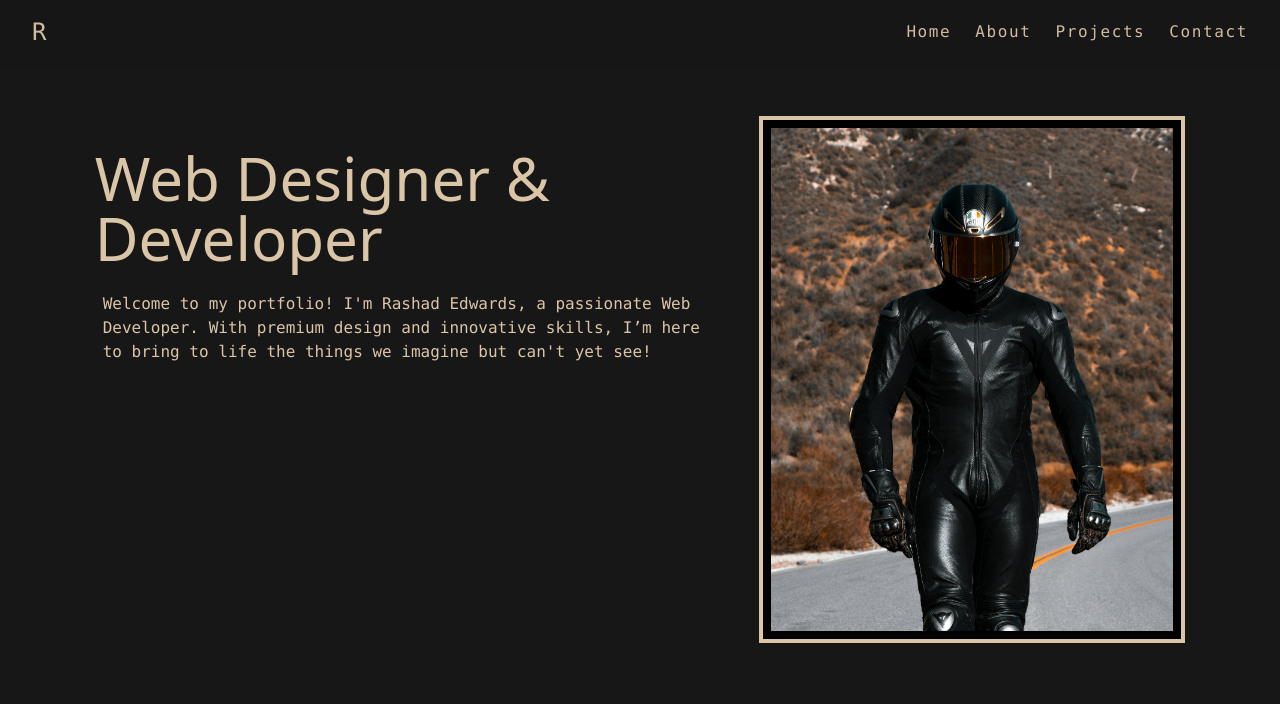
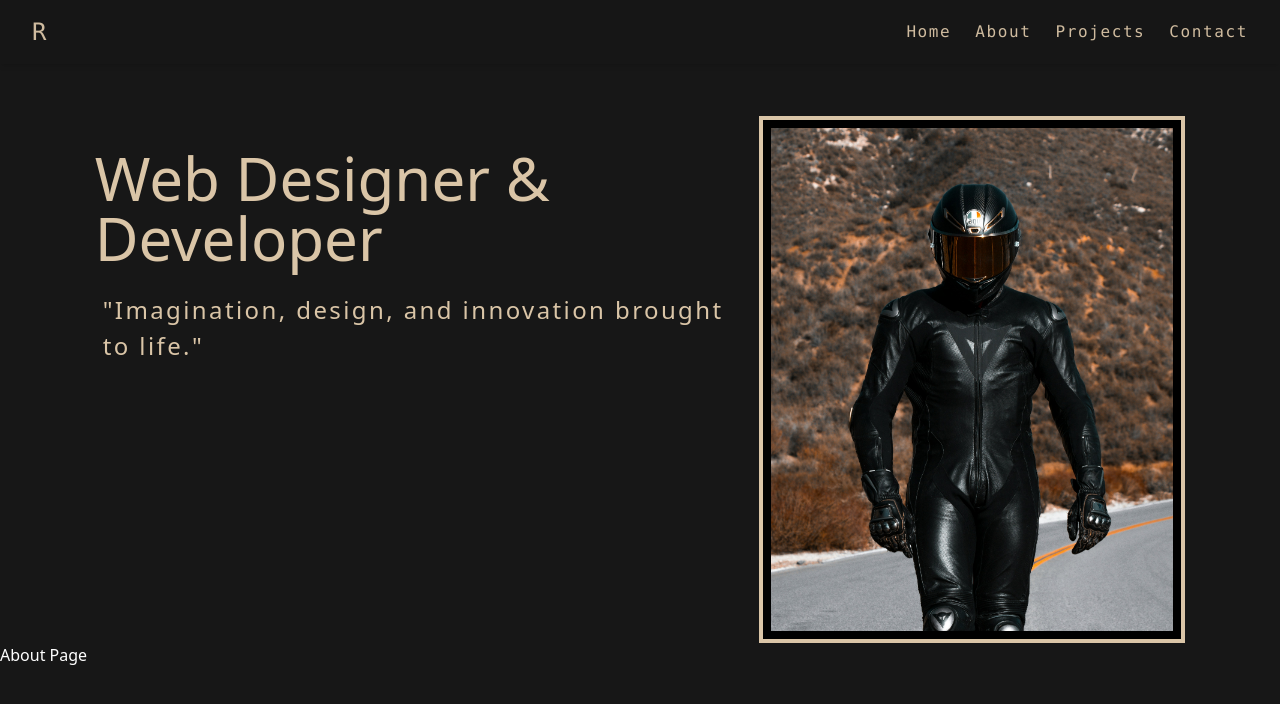
Before and after one commit to rashad3412/portfolioReactApp, a React (Vite) app: page / in a window 1280 px wide. Shown: the top 704 px of the page. Built offline with nearby package versions, Linux system fonts and the light colour scheme.

Commit message:
updated homePage

```diff
--- a/src/App.jsx
+++ b/src/App.jsx
@@ -13,9 +13,9 @@ function App() {
         <section id="home">
           <HomePage />
         </section>
-        {/* <section id="about">
+        <section id="about">
           <AboutPage />
-        </section> */}
+        </section>
         {/* <section id="projects">
           <ProjectPage />
         </section> */}
--- a/src/pages/Home.jsx
+++ b/src/pages/Home.jsx
@@ -19,10 +19,8 @@ function HomePage() {
           and a border for small screens, removes the border at 768px
           (md:border-none). */}
 
-        <p className="font-mono w-10/12 p-2  mx-auto mt-3  text-beige leading-6 border border-stone-700 md:border-none md:pt-0 md:w-full md:mt-6 md:font-medium">
-          Welcome to my portfolio! I'm Rashad Edwards, a passionate Web
-          Developer. With premium design and innovative skills, I’m here to
-          bring to life the things we imagine but can't yet see!
+        <p className="font-sans text-2xl w-10/12 p-2  mx-auto mt-3  text-beige leading-9 border border-stone-700 font-extralight tracking-widest md:border-none md:pt-0 md:w-full md:mt-6 md:font-medium">
+          "Imagination, design, and innovation brought to life."
         </p>
       </div>
     </main>
```
